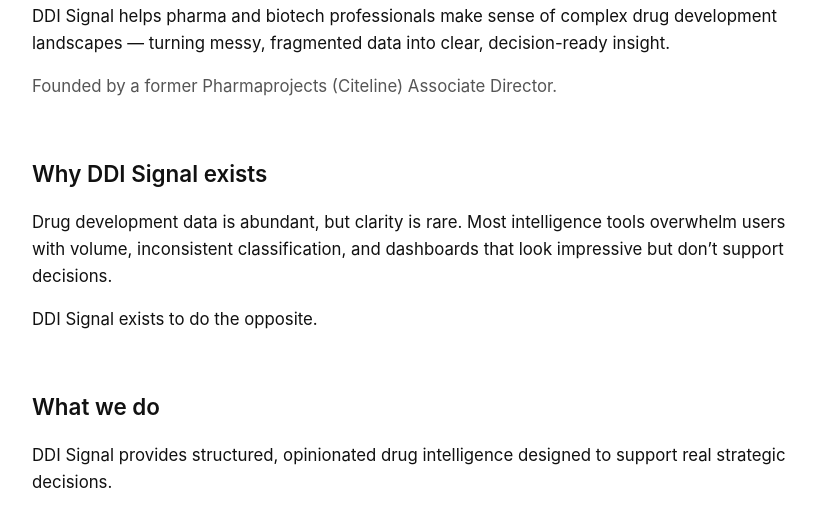
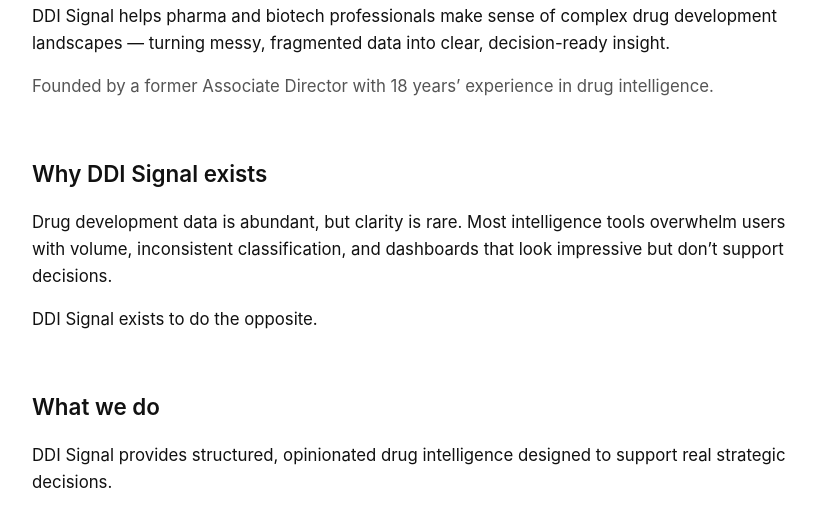
Before and after one commit to DDISignal/ddisignal.github.io, a plain HTML site: page index.html in a window 1280 px wide. Shown: the part 223-731 px from the top of the page, without its empty margins (228-1044 px from the left). Drawn offline with Linux system fonts and the light colour scheme.

Commit message:
Update index.html

```diff
--- a/index.html
+++ b/index.html
@@ -76,7 +76,7 @@
     </p>
 
     <p class="muted">
-      Founded by a former Pharmaprojects (Citeline) Associate Director.
+      Founded by a former Associate Director with 18 years’ experience in drug intelligence.
     </p>
 
     <h2>Why DDI Signal exists</h2>
```
